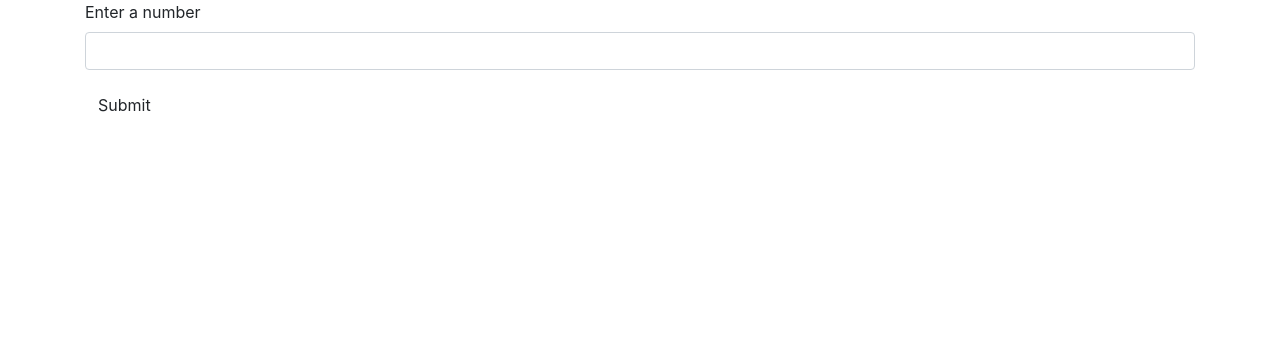
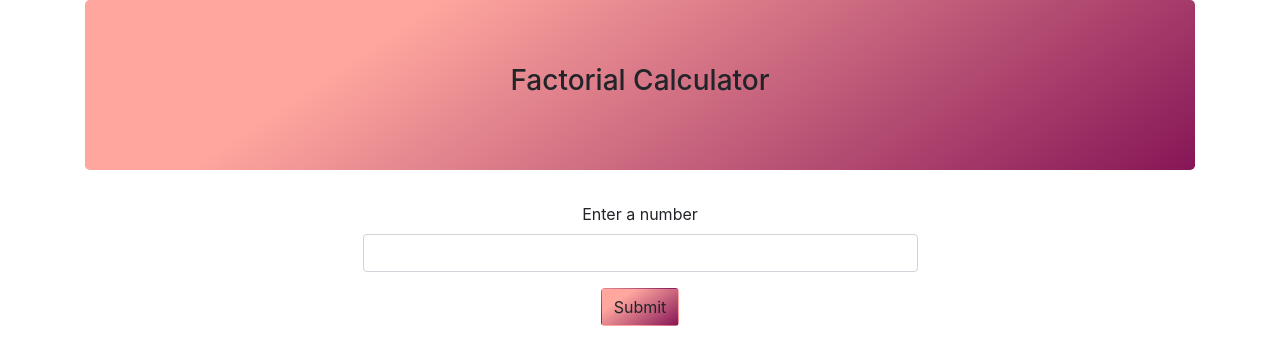
Before and after one commit to imandradesign/factorials, a plain HTML site: page index.html in a window 1280 px wide. Drawn offline with nearby package versions, Linux system fonts and the light colour scheme.

Commit message:
Add styles

```diff
--- a/css/styles.css
+++ b/css/styles.css
@@ -0,0 +1,24 @@
+.btn, .jumbotron {
+  background-color: #861657;
+  background-image: linear-gradient(326deg, #861657 0%, #ffa69e 74%);
+  text-align: center;
+}
+
+#submit-btn {
+  display: block;
+  margin:auto;
+  margin-bottom: 30px;
+}
+
+.form-group {
+  text-align: center;
+}
+
+input {
+  max-width: 50%;
+  margin: auto;
+}
+
+.result {
+  text-align: center;
+}
--- a/index.html
+++ b/index.html
@@ -9,6 +9,9 @@
   </head>
   <body>
     <div class="container">
+      <div class="jumbotron">
+        <h3>Factorial Calculator</h3>
+      </div>
       <div class="facto-form">
         <form>
           <div class="form-group">
@@ -19,7 +22,7 @@
         </form>
       </div>
       <div class="result">
-        <span id="answer"></span>
+        <h4><span id="answer"></span></h4>
       </div>
     </div>
   </body>
```
